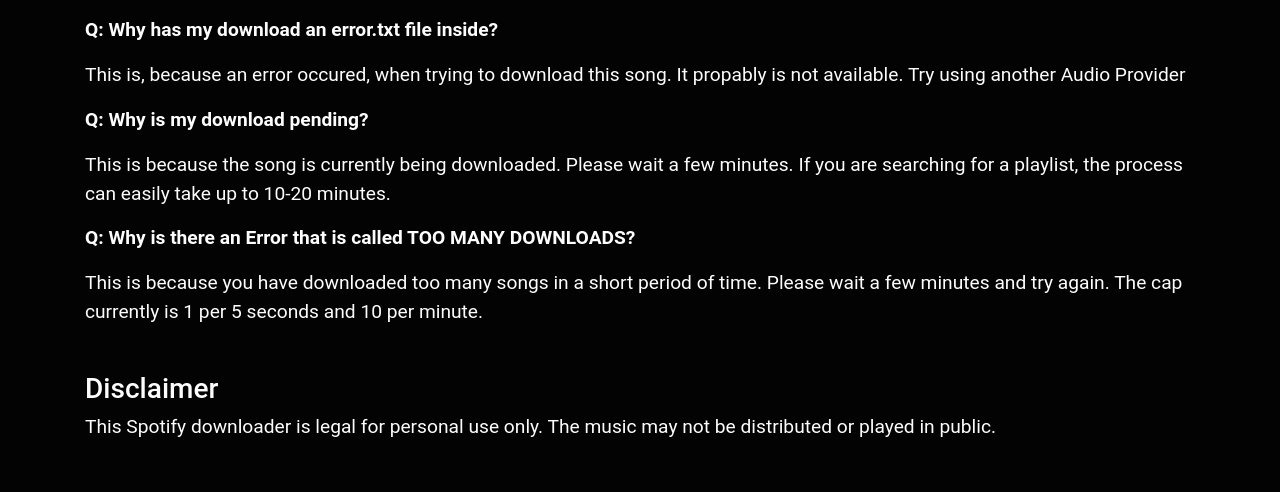
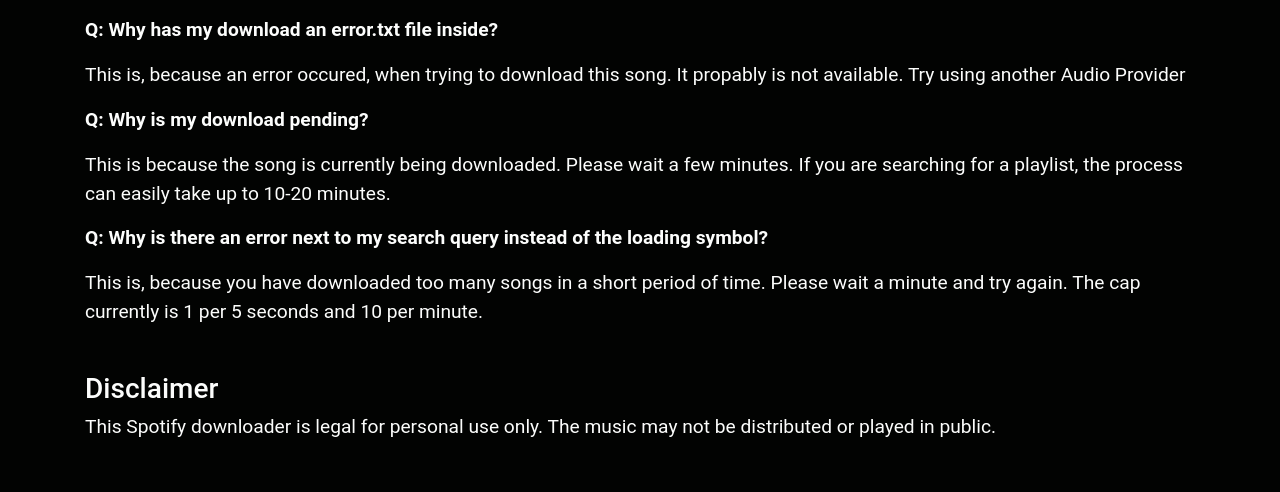
Before and after one commit to 2Friendly4You/SpotifyDownloader, a Flask app: page / in a window 1280 px wide. Shown: the part 928-1420 px from the top of the page. Run offline with Flask 3, Linux system fonts and the light colour scheme; some libraries are stand-ins or nearby versions.

Commit message:
Fix error message for download limit

```diff
--- a/templates/index.html
+++ b/templates/index.html
@@ -179,8 +179,8 @@
             <p><b>Q: Why is my download pending?</b></p>
             <p>This is because the song is currently being downloaded. Please wait a few minutes. If you are searching
                 for a playlist, the process can easily take up to 10-20 minutes.</p>
-            <p><b>Q: Why is there an Error that is called TOO MANY DOWNLOADS?</b></p>
-            <p>This is because you have downloaded too many songs in a short period of time. Please wait a few minutes
+            <p><b>Q: Why is there an error next to my search query instead of the loading symbol?</b></p>
+            <p>This is, because you have downloaded too many songs in a short period of time. Please wait a minute
                 and try again. The cap currently is 1 per 5 seconds and 10 per minute.</p>
             <br>
             <h3>Disclaimer</h3>
```
